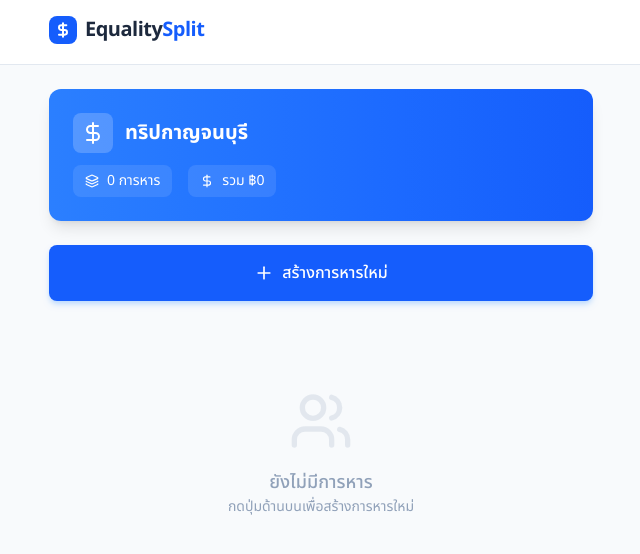
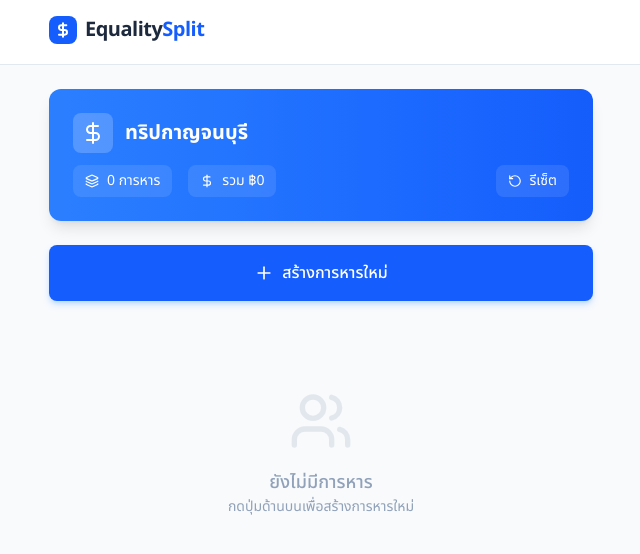
Before and after one commit to Teerut26/bill-splitter, a React (Vite) app: page / in a window 1280 px wide. Shown: the top 554 px of the page, without its empty margins (319-959 px from the left). Built offline with nearby package versions, Linux system fonts and the light colour scheme.

Commit message:
feat: Implement trip reset functionality with a store action and a UI button in the session list.

```diff
--- a/src/App.tsx
+++ b/src/App.tsx
@@ -41,6 +41,7 @@ export default function EqualityApp() {
   const updateNewExpense = useBillSplitterStore(state => state.updateNewExpense);
   const submitExpense = useBillSplitterStore(state => state.submitExpense);
   const removeExpense = useBillSplitterStore(state => state.removeExpense);
+  const resetTrip = useBillSplitterStore(state => state.resetTrip);
 
   // Get active session data
   const activeSession = useActiveSession();
@@ -76,6 +77,7 @@ export default function EqualityApp() {
             onCreateSession={() => createSession()}
             onSelectSession={selectSession}
             onDeleteSession={deleteSession}
+            onResetTrip={resetTrip}
           />
         ) : (
           <>
--- a/src/components/SessionList.tsx
+++ b/src/components/SessionList.tsx
@@ -1,4 +1,4 @@
-import { Plus, Users, DollarSign, Layers } from 'lucide-react';
+import { Plus, Users, DollarSign, Layers, RotateCcw } from 'lucide-react';
 import { Button, Input } from './ui';
 import SessionCard from './SessionCard';
 import type { Session } from '../types';
@@ -10,6 +10,7 @@ interface SessionListProps {
   onCreateSession: () => void;
   onSelectSession: (id: string) => void;
   onDeleteSession: (id: string) => void;
+  onResetTrip: () => void;
 }
 
 const SessionList = ({
@@ -19,6 +20,7 @@ const SessionList = ({
   onCreateSession,
   onSelectSession,
   onDeleteSession,
+  onResetTrip,
 }: SessionListProps) => {
   const sortedSessions = [...sessions].sort((a, b) => b.createdAt - a.createdAt);
   const totalAmount = sessions.reduce(
@@ -52,6 +54,13 @@ const SessionList = ({
             <DollarSign size={14} />
             <span>รวม ฿{totalAmount.toLocaleString()}</span>
           </div>
+          <button
+            onClick={onResetTrip}
+            className="bg-white/10 px-3 py-1.5 rounded-lg flex items-center gap-2 hover:bg-white/20 transition-colors ml-auto"
+          >
+            <RotateCcw size={14} />
+            <span>รีเซ็ต</span>
+          </button>
         </div>
       </div>
 
--- a/src/stores/useBillSplitterStore.ts
+++ b/src/stores/useBillSplitterStore.ts
@@ -1,6 +1,6 @@
 import { create } from 'zustand';
 import { persist, createJSONStorage } from 'zustand/middleware';
-import type { Participant, Expense, NewExpense, Report, Settlement, Session } from '../types';
+import type { Expense, NewExpense, Report, Settlement, Session } from '../types';
 
 const INITIAL_NEW_EXPENSE: NewExpense = {
   title: '',
@@ -46,6 +46,9 @@ interface BillSplitterState {
   resetNewExpenseForm: () => void;
   submitExpense: (formatMoney: (amount: number) => string) => boolean;
   removeExpense: (id: number) => void;
+
+  // Reset action
+  resetTrip: () => void;
 }
 
 // Helper to get active session
@@ -275,6 +278,18 @@ export const useBillSplitterStore = create<BillSplitterState>()(
           }))
         }));
       },
+
+      resetTrip: () => {
+        if (confirm('ต้องการรีเซ็ตทริปหรือไม่? ข้อมูลทั้งหมดจะถูกลบ')) {
+          set({
+            tripName: 'ทริปใหม่',
+            sessions: [],
+            activeSessionId: null,
+            newExpense: INITIAL_NEW_EXPENSE,
+            isExpenseFormOpen: false
+          });
+        }
+      },
     }),
     {
       name: 'bill-splitter-storage-v3',
```
